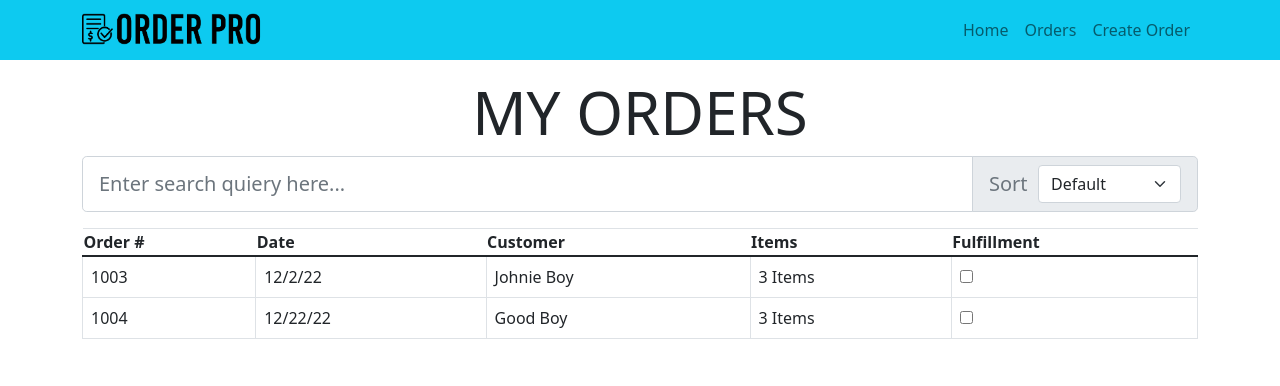
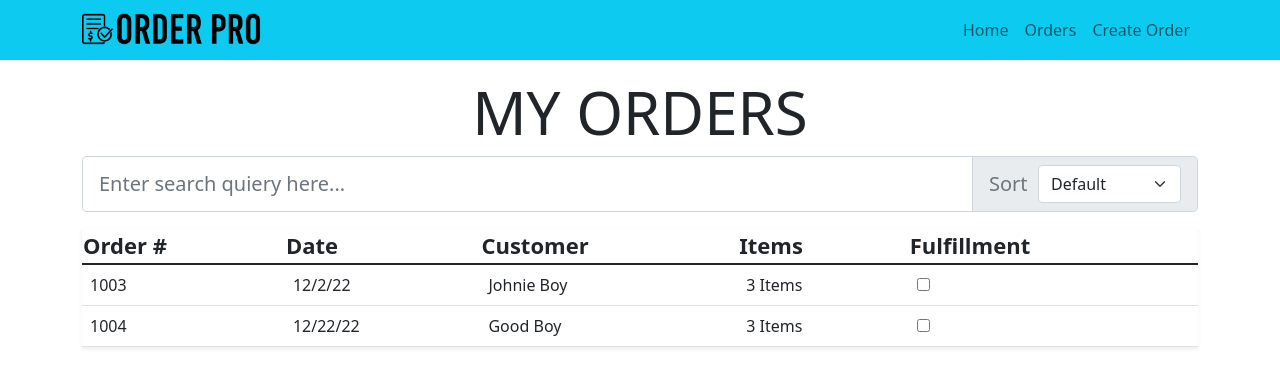
Before and after one commit to nickmendezFlatiron/Order-Pro, a React (Create React App) app: page /orders in a window 1280 px wide. Shown: the top 386 px of the page. Built offline with nearby package versions, Linux system fonts and the light colour scheme.

Commit message:
created folder for homepage components

```diff
--- a/src/App.css
+++ b/src/App.css
@@ -35,3 +35,7 @@
 .font-60 {
   font-size: 60px;
 }
+
+thead th {
+  font-size: 22px;
+}
--- a/src/components/App.js
+++ b/src/components/App.js
@@ -4,7 +4,7 @@ import { Route , Switch } from "react-router-dom";
 import Navigation from "./Navigation";
 import Orders from "./order-page/Orders";
 import OrderForm from "./order-form/OrderForm";
-import HomePage from "./HomePage";
+import HomePage from "./home-page/HomePage";
 
 import logo from '../assets/logo.png';
 import '../fonts/Cocogoose-Light.ttf'
--- a/src/components/HomePage.jsx
+++ b/src/components/home-page/HomePage.jsx
@@ -1,7 +1,7 @@
 import React from 'react';
 import {Container ,Row , Col ,Image , Button} from 'react-bootstrap';
 import {Link} from 'react-router-dom'
-import shipping from '../assets/shipping.jpg'
+import shipping from '../../assets/shipping.jpg'
 
 
 
--- a/src/components/order-form/Items.jsx
+++ b/src/components/order-form/Items.jsx
@@ -1,5 +1,5 @@
 import React from 'react'
-import Button from 'react-bootstrap/Button'
+
 
 const Items = () => {
 
--- a/src/components/order-page/OrderTable.jsx
+++ b/src/components/order-page/OrderTable.jsx
@@ -34,8 +34,8 @@ const OrderTable = () => {
 
   return (
     <Container>
-      <Table bordered hover className="my-3">
-        <thead>
+      <Table hover className="my-3 bordered shadow-sm">
+        <thead className="mt-3">
           <th>Order #</th>
           <th>Date</th>
           <th>Customer</th>
```
Also changed, not shown: src/components/home-page/SellingPoints.jsx (added).
